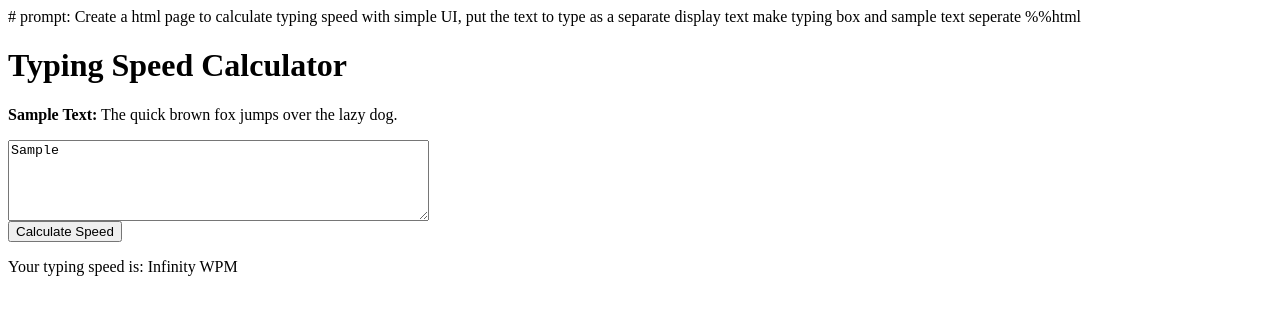
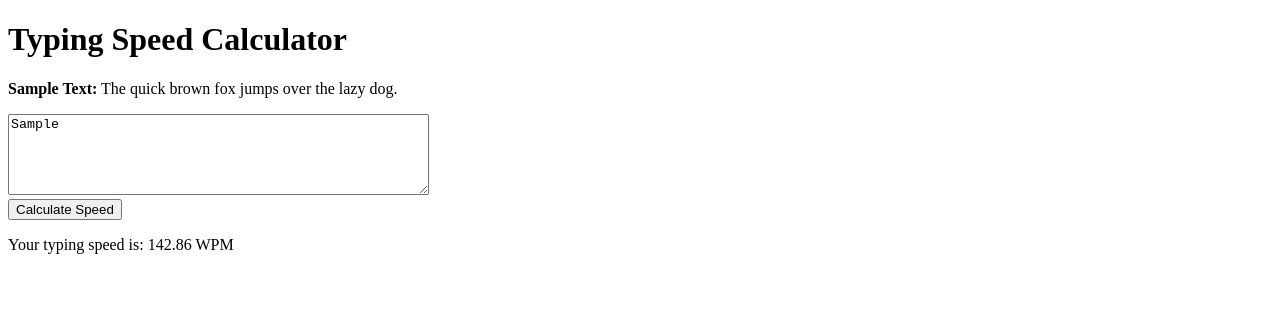
Before and after one commit to aliaman007/typingSpeedCalculator, a plain HTML site: page index.html in a window 1280 px wide. Both pictures are taken after typing "Sample" into the empty fields and a click on the button "Calculate Speed". Drawn offline with Linux system fonts and the light colour scheme.

Commit message:
Update index.html

```diff
--- a/index.html
+++ b/index.html
@@ -1,6 +1,3 @@
-# prompt: Create a html page to calculate typing speed with simple UI, put the text to type as a separate display text make typing box and sample text seperate
-
-%%html
 <!DOCTYPE html>
 <html>
 <head>
@@ -9,19 +6,39 @@
 <body>
   <h1>Typing Speed Calculator</h1>
   <p><b>Sample Text:</b> <span id="sample-text">The quick brown fox jumps over the lazy dog.</span></p>
-  <textarea id="typing-box" rows="5" cols="50"></textarea><br>
+  <textarea id="typing-box" rows="5" cols="50" oninput="startTyping()"></textarea><br>
   <button onclick="calculateSpeed()">Calculate Speed</button>
   <p id="result"></p>
 
   <script>
+    var startTime = null;
+
+    function startTyping() {
+      if (startTime === null) {  // Only set the start time once when the user types the first character
+        startTime = new Date().getTime();
+      }
+    }
+
     function calculateSpeed() {
-      var sampleText = document.getElementById("sample-text").textContent;
       var typedText = document.getElementById("typing-box").value;
-      var startTime = new Date().getTime();
+
+      // Check if the user has typed anything
+      if (typedText.trim().length === 0) {
+        document.getElementById("result").innerHTML = "Please type the text.";
+        return;
+      }
+
       var endTime = new Date().getTime();
-      var timeTaken = (endTime - startTime) / 1000;
-      var wordsTyped = typedText.split(" ").length;
-      var wpm = wordsTyped / (timeTaken / 60);
+      var timeTaken = (endTime - startTime) / 1000;  // Time taken in seconds
+
+      if (timeTaken === 0) {
+        document.getElementById("result").innerHTML = "Typing time is too short to calculate.";
+        return;
+      }
+
+      var wordsTyped = typedText.split(" ").filter(word => word.trim() !== "").length;  // Count words
+      var wpm = wordsTyped / (timeTaken / 60);  // Words per minute
+
       document.getElementById("result").innerHTML = "Your typing speed is: " + wpm.toFixed(2) + " WPM";
     }
   </script>
```
